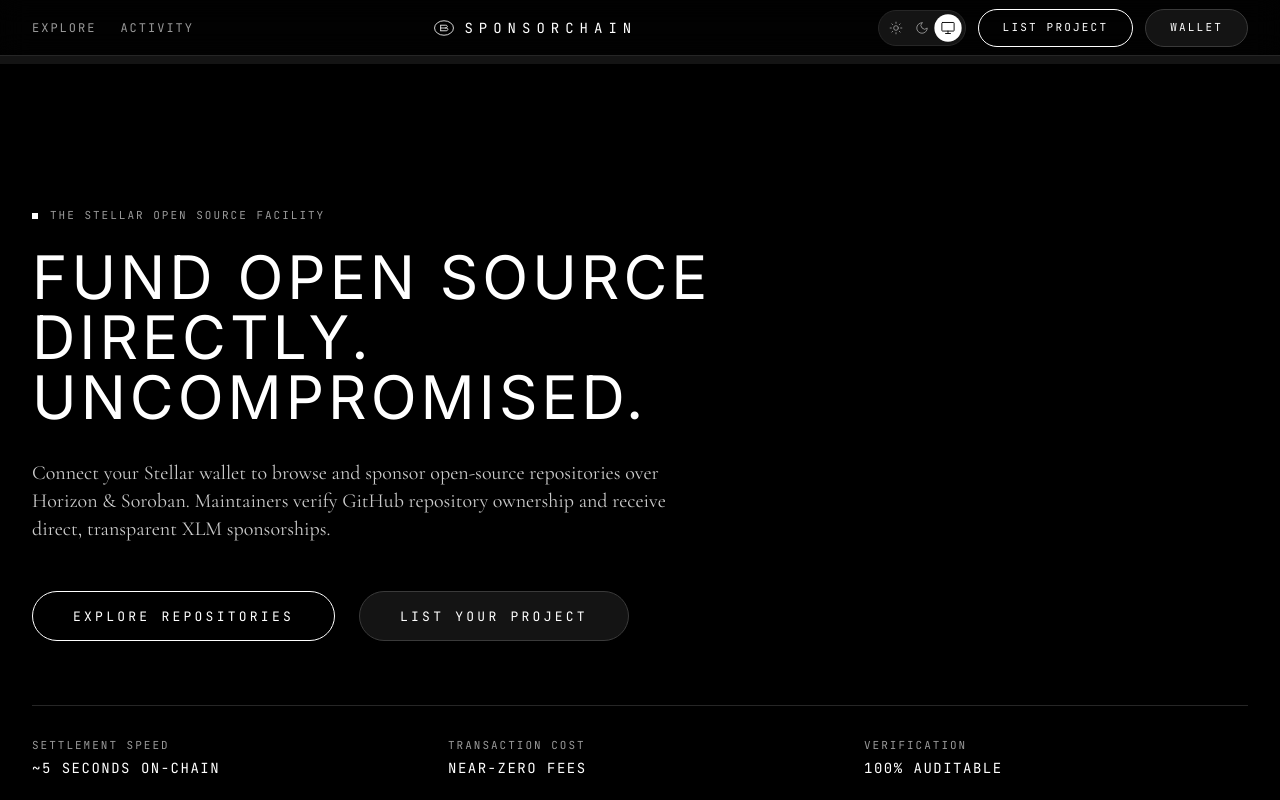
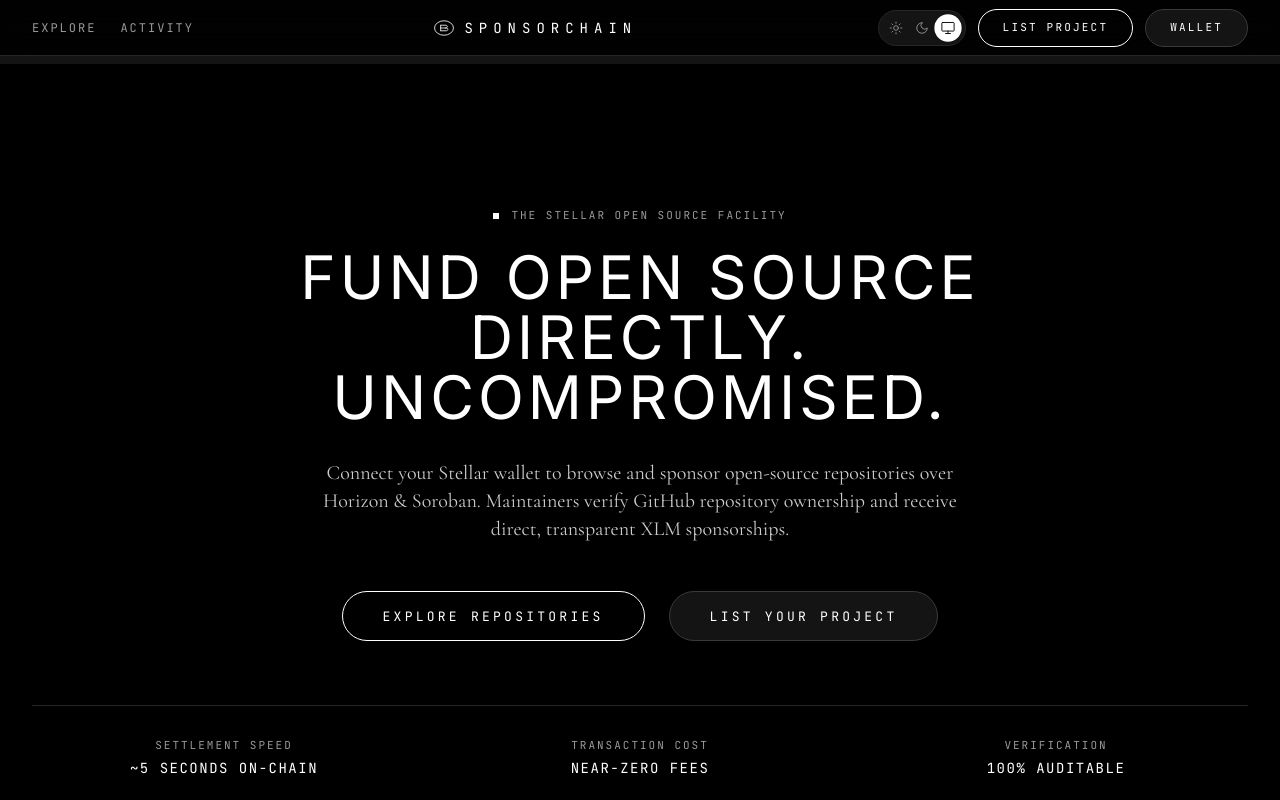
Before and after one commit to ashuujha/SponsorChain, a Next.js app: page / in a window 1280 px wide. Shown: the top 800 px of the page. Built offline with nearby package versions, Linux system fonts and the light colour scheme.

Commit message:
style(ui): center-align hero and explore headers

```diff
--- a/src/app/(main)/explore/page.tsx
+++ b/src/app/(main)/explore/page.tsx
@@ -87,16 +87,16 @@
 
   return (
     <div className="pb-24 px-4 sm:px-6 lg:px-8 max-w-container-max mx-auto overflow-x-hidden pt-12 bg-black min-h-screen text-white">
-      <header className="mb-12 border-b border-hairline pb-8">
+      <header className="mb-12 border-b border-hairline pb-8 flex flex-col items-center text-center">
         <div className="caption-uppercase text-muted mb-2">CATALOG // REPOSITORIES</div>
         <h1 className="display-lg text-3xl sm:text-4xl md:text-5xl font-normal text-white tracking-[3px] uppercase mb-6">
           EXPLORE PROJECTS
         </h1>
 
         {/* Bugatti Underline Text Input */}
-        <div className="relative max-w-2xl">
+        <div className="relative max-w-2xl w-full">
           <input
-            className="bugatti-input w-full text-base"
+            className="bugatti-input w-full text-base text-center"
             placeholder="SEARCH REPOSITORIES BY NAME, REPO, OR DESCRIPTION..."
             type="text"
             value={searchQuery}
@@ -106,7 +106,7 @@
       </header>
 
       {/* Bugatti Monospace Filter Bar */}
-      <section className="flex gap-3 mb-12 overflow-x-auto hide-scrollbar pb-2">
+      <section className="flex justify-center gap-3 mb-12 overflow-x-auto hide-scrollbar pb-2">
         {["All", "Most funded", "Active", "Recently listed"].map((f) => (
           <button
             key={f}
--- a/src/app/(main)/page.tsx
+++ b/src/app/(main)/page.tsx
@@ -7,9 +7,9 @@
     <div className="pb-24 overflow-x-hidden bg-black min-h-screen text-white">
       {/* Hero Band: Austere Pure Black Canvas with Wide-Tracked Display Headline */}
       <section className="relative py-24 md:py-36 px-4 sm:px-6 lg:px-8 border-b border-hairline mb-20">
-        <div className="max-w-container-max mx-auto flex flex-col items-start">
+        <div className="max-w-container-max mx-auto flex flex-col items-center text-center">
           {/* Eyebrow Caption */}
-          <div className="caption-uppercase text-muted mb-6 flex items-center gap-3">
+          <div className="caption-uppercase text-muted mb-6 flex items-center justify-center gap-3">
             <span className="w-1.5 h-1.5 bg-white" />
             <span>THE STELLAR OPEN SOURCE FACILITY</span>
           </div>
@@ -23,7 +23,7 @@
             Maintainers verify GitHub repository ownership and receive direct, transparent XLM sponsorships.
           </p>
 
-          <div className="flex flex-col sm:flex-row gap-6 mb-16 w-full sm:w-auto">
+          <div className="flex flex-col sm:flex-row gap-6 mb-16 w-full sm:w-auto justify-center">
             <Link href="/explore">
               <Button size="lg" className="w-full sm:w-auto">
                 EXPLORE REPOSITORIES
@@ -37,16 +37,16 @@
           </div>
 
           {/* Key Engineering Specs Line */}
-          <div className="grid grid-cols-1 sm:grid-cols-3 gap-8 pt-8 border-t border-hairline w-full">
-            <div className="flex flex-col gap-1">
+          <div className="grid grid-cols-1 sm:grid-cols-3 gap-8 pt-8 border-t border-hairline w-full text-center">
+            <div className="flex flex-col items-center gap-1">
               <span className="caption-uppercase text-muted">SETTLEMENT SPEED</span>
               <span className="font-mono text-sm uppercase tracking-[1.5px] text-white">~5 SECONDS ON-CHAIN</span>
             </div>
-            <div className="flex flex-col gap-1">
+            <div className="flex flex-col items-center gap-1">
               <span className="caption-uppercase text-muted">TRANSACTION COST</span>
               <span className="font-mono text-sm uppercase tracking-[1.5px] text-white">NEAR-ZERO FEES</span>
             </div>
-            <div className="flex flex-col gap-1">
+            <div className="flex flex-col items-center gap-1">
               <span className="caption-uppercase text-muted">VERIFICATION</span>
               <span className="font-mono text-sm uppercase tracking-[1.5px] text-white">100% AUDITABLE</span>
             </div>
```
